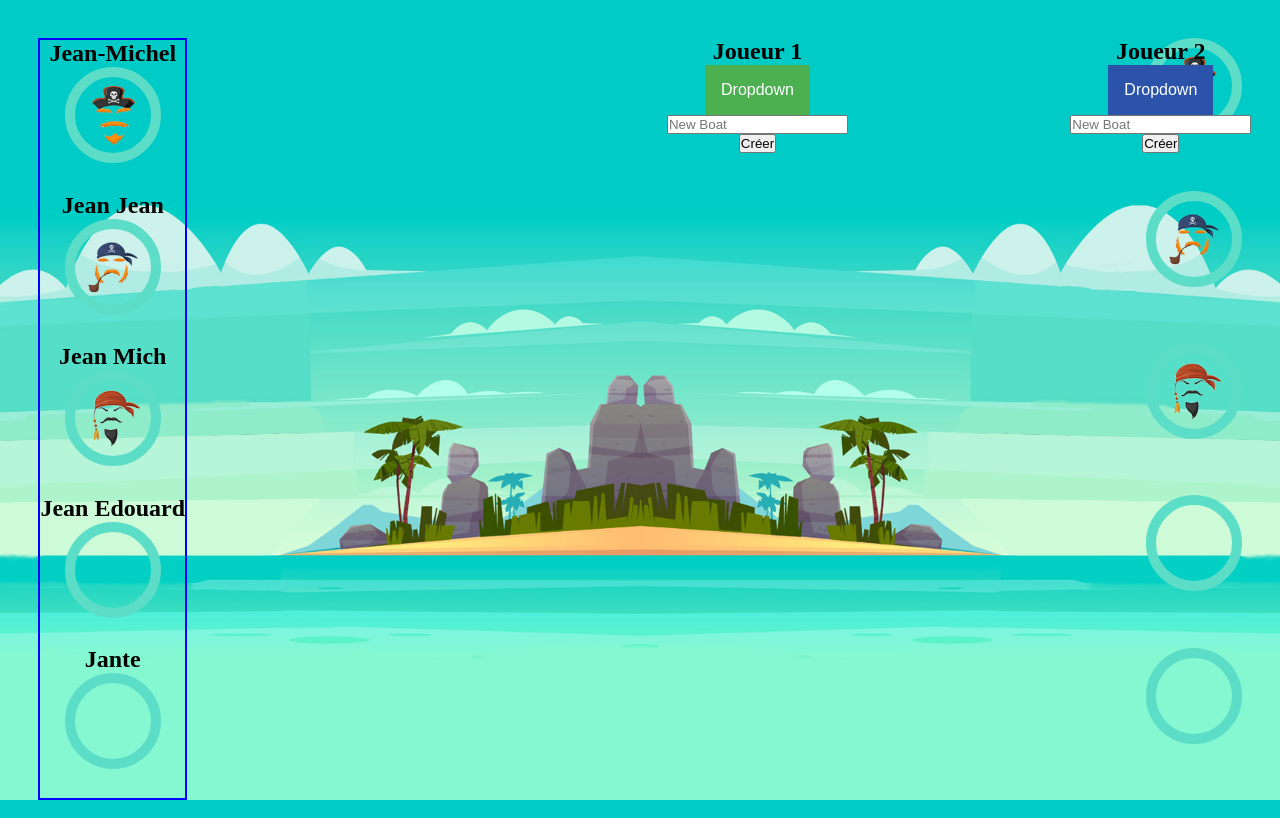
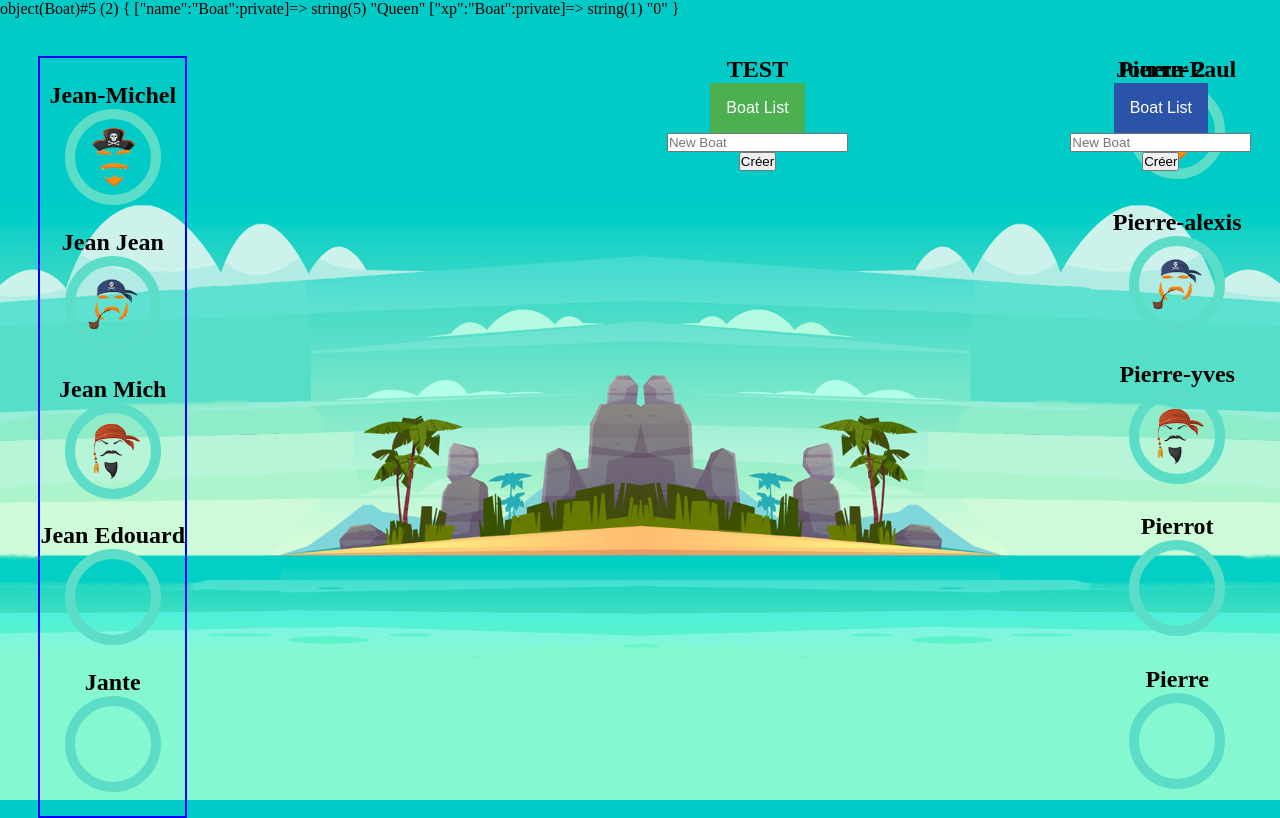
Before and after one commit to FLancon/Battleship, a PHP site: page / in a window 1280 px wide. Run offline with PHP 8.4, Linux system fonts and the light colour scheme; data that the repository does not hold is empty; a stand-in replaces the project's code that opens the database connection.

Commit message:
30 Septembre

```diff
--- a/includes/capitaine.php
+++ b/includes/capitaine.php
@@ -28,17 +28,14 @@ class Capitaine {
 
 
     public function createBoat(Boat $boat) {
-        // var_dump($boat);
+        var_dump($boat);
 
         $sql = $this->conn->prepare('INSERT INTO `BOAT`(`Name`, `xp`) VALUES ("'.$boat->getName().'", "'.$boat->getXp().'")');
         $sql->execute();
+        }
 
 
     }
-
-}
-
-
 
 
 
--- a/index.php
+++ b/index.php
@@ -34,9 +34,9 @@
         .$jeanedouard->getClass().'<br><br>';
 -->
 <?php
-    // $queen = new Boat("Queen", 0);
-    // $capitaine = new capitaine($conn);
-    // $capitaine->createBoat($queen);
+    $queen = new Boat("Queen", 0);
+    $capitaine = new capitaine($conn);
+    $capitaine->createBoat($queen);
 ?>
 
 
@@ -46,7 +46,7 @@ $data_boat = $conn->query('SELECT * FROM BOAT');
 $exec_data_boat = $data_boat->fetchAll(PDO::FETCH_ASSOC);
 
         // echo '<pre>';
-        // print_r($exec_data_boat);
+        // print_r($exec_data_boat[$i]['NAME']);
         // echo '</pre>';
 ?>
 
@@ -55,14 +55,14 @@ $exec_data_boat = $data_boat->fetchAll(PDO::FETCH_ASSOC);
 
     <div id="select_boat1">
 
-        <h2>Joueur 1</h2>
+        <h2> <?php echo 'TEST'  ?></h2>
 
         <div class="dropdown1">
-        <button onclick="myFunction1()" class="dropbtn1">Dropdown</button>
+        <button onclick="myFunction1()" class="dropbtn1">Boat List</button>
             <div id="myDropdown1" class="dropdown-content1">
                 <?php
                     for($i=0; $i < $countboat; $i++){ ?>
-                    <a href="#"><?php echo $exec_data_boat[$i]['NAME'] ?></a>
+                    <a href="#<?php echo $exec_data_boat[$i]['NAME'] ?>"><?php echo $exec_data_boat[$i]['NAME'] ?></a>
                     <?php  } ?>
             </div>
             <form action="" method="POST">
@@ -77,11 +77,11 @@ $exec_data_boat = $data_boat->fetchAll(PDO::FETCH_ASSOC);
          <h2>Joueur 2</h2>
 
         <div class="dropdown2">
-        <button onclick="myFunction2()" class="dropbtn2">Dropdown</button>
+        <button onclick="myFunction2()" class="dropbtn2">Boat List</button>
             <div id="myDropdown2" class="dropdown-content2">
                 <?php
                     for($i=0; $i < $countboat; $i++){ ?>
-                    <a href="#"><?php echo $exec_data_boat[$i]['NAME'] ?></a>
+                    <a href="#<?php echo $exec_data_boat[$i]['NAME'] ?>"><?php echo $exec_data_boat[$i]['NAME'] ?></a>
                     <?php  } ?>
             </div>
             <form action="" method="POST">
@@ -107,13 +107,15 @@ $exec_data_boat = $data_boat->fetchAll(PDO::FETCH_ASSOC);
 </div>
 
 
-
 <div class="container">
 
 
     <div class="boat-1">
+
+        <h2> <?php echo $_POST['NAME'] ?> </h2>
+
         <div class="gunner 1a">
-            <h2 class="gunner-name"> Jean-Michel</h2>
+            <h2 class="gunner-name">Jean-Michel</h2>
             <div class="circle" id="circle-1a"></div>
         </div>
         <div class="gunner 1b">
@@ -136,23 +138,23 @@ $exec_data_boat = $data_boat->fetchAll(PDO::FETCH_ASSOC);
 
     <div class="boat-2">
         <div class="gunner 2a">
-            <h2 class="gunner-name"></h2>
+            <h2 class="gunner-name">Pierre-Paul</h2>
                 <div class="circle" id="circle-2a"></div>
         </div>
         <div class="gunner 2b">
-            <h2 class="gunner-name"></h2>
+            <h2 class="gunner-name">Pierre-alexis</h2>
                 <div class="circle" id="circle-2b"></div>
         </div>
         <div class="gunner 2c">
-            <h2 class="gunner-name"></h2>
+            <h2 class="gunner-name">Pierre-yves</h2>
                 <div class="circle" id="circle-2c"></div>
         </div>
         <div class="gunner 2d">
-            <h2 class="gunner-name"></h2>
+            <h2 class="gunner-name">Pierrot</h2>
                 <div class="circle" id="circle-2d"></div>
         </div>
         <div class="gunner 2e">
-            <h2 class="gunner-name"></h2>
+            <h2 class="gunner-name">Pierre</h2>
                 <div class="circle" id="circle-2e"></div>
         </div>
     </div>
--- a/script.js
+++ b/script.js
@@ -1,4 +1,4 @@
-/* When the user clicks on the button,
+/* When the user clicks on the button 1,
 toggle between hiding and showing the dropdown content */
 function myFunction1() {
     document.getElementById("myDropdown1").classList.toggle("show");
@@ -21,7 +21,7 @@ window.onclick = function(event) {
 
 
 
-/* When the user clicks on the button,
+/* When the user clicks on the button 2,
 toggle between hiding and showing the dropdown content */
 function myFunction2() {
   document.getElementById("myDropdown2").classList.toggle("show");
```
